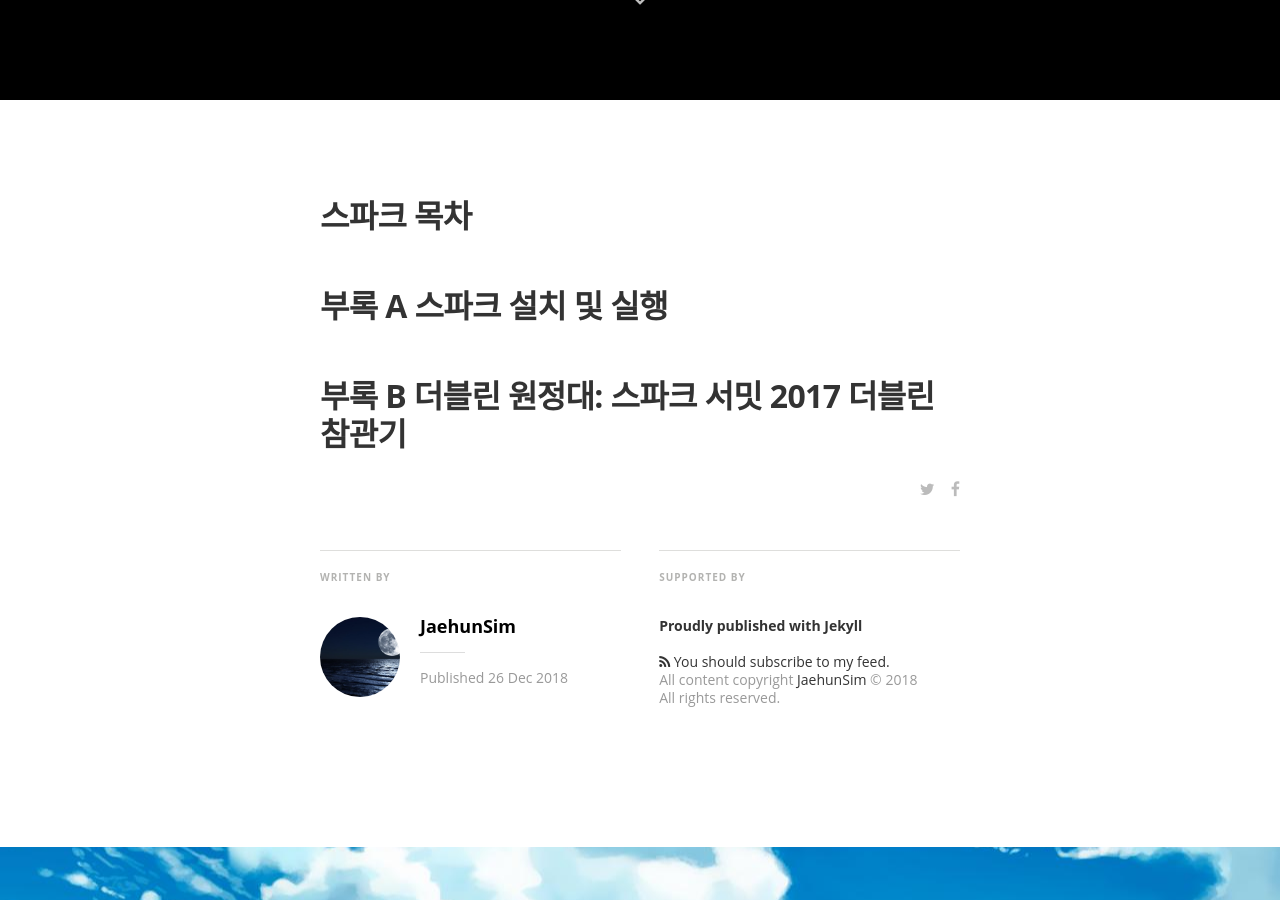
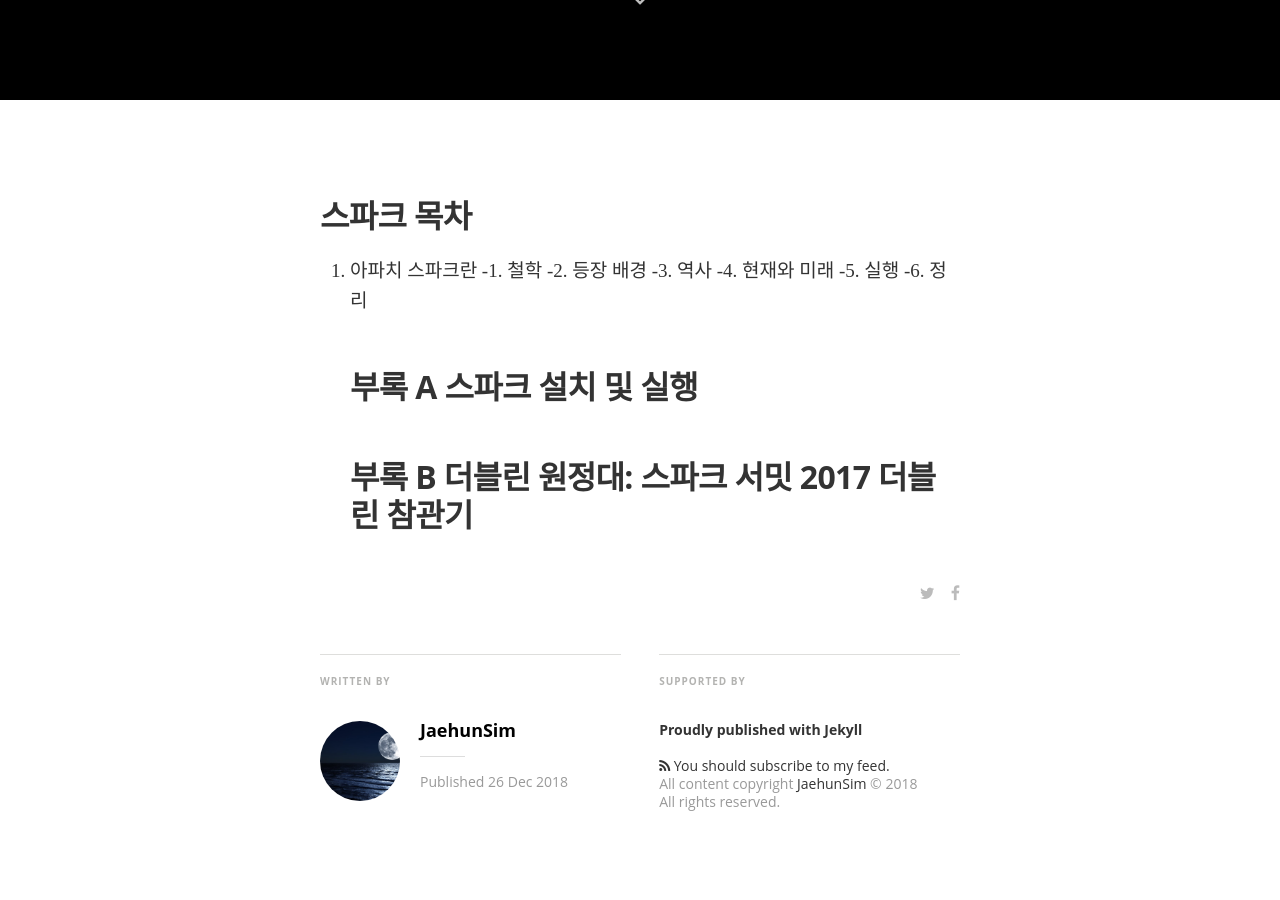
Before and after one commit to JaehunSim/JaehunSim.github.io, a Jekyll site: the page built from _posts/2018-12-26-introduction.markdown, in a window 1280 px wide and 900 px high, scrolled down 800 px. Built offline with Jekyll 4.4.1, drawn with Linux system fonts in a browser that asks for light colours; nearby versions of some CDN libraries; some web fonts are replaced; comment, search, counter and statistics services are not loaded.

Commit message:
Update 2018-12-26-introduction.markdown

```diff
--- a/_posts/2018-12-26-introduction.markdown
+++ b/_posts/2018-12-26-introduction.markdown
@@ -7,6 +7,12 @@ comments: true
 ---
 
 # 스파크 목차
-
+1. 아파치 스파크란
+	-1. 철학
+	-2. 등장 배경
+	-3. 역사
+	-4. 현재와 미래
+	-5. 실행
+	-6. 정리
 ## 부록 A 스파크 설치 및 실행
 ## 부록 B 더블린 원정대: 스파크 서밋 2017 더블린 참관기
```
